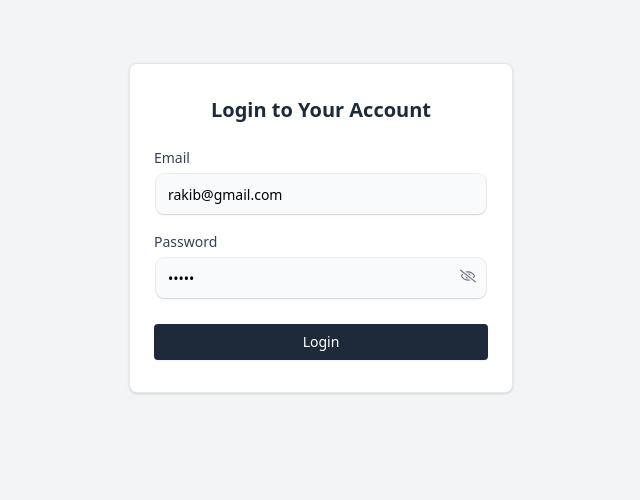
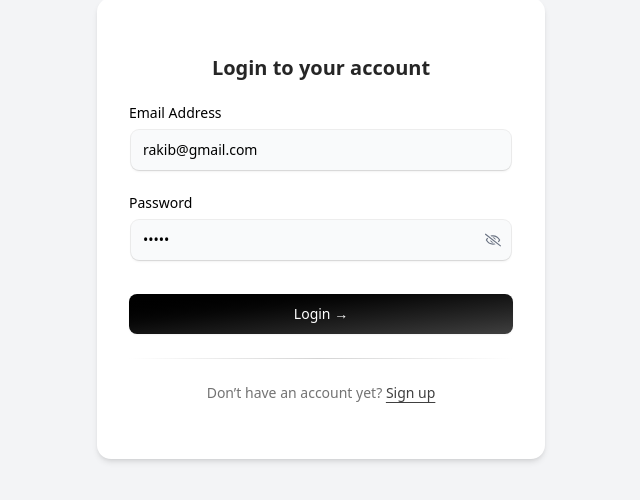
Before and after one commit to rakib8680/gadgets-management-client, a React (Vite) app: page /login in a window 1280 px wide. Shown: the part 172-672 px from the top of the page, without its empty margins (319-959 px from the left). Built offline with nearby package versions, Linux system fonts and the light colour scheme.

Commit message:
Refactor Login Page UI

```diff
--- a/src/pages/Login.tsx
+++ b/src/pages/Login.tsx
@@ -1,18 +1,20 @@
-import { Button } from "@/components/ui/button";
 import { Input } from "@/components/ui/input";
 import { Label } from "@/components/ui/label";
+import { Button } from "@/components/ui/button";
 import { useLoginMutation } from "@/redux/features/auth/authApi";
 import { setUser } from "@/redux/features/auth/authSlice";
 import { useAppDispatch } from "@/redux/hooks";
 import { TLoginInput } from "@/types/auth";
 import verifyToken from "@/utils/verifyToken";
+import { useForm, SubmitHandler } from "react-hook-form";
 import { useState } from "react";
-import { useForm, SubmitHandler } from "react-hook-form";
+import { toast } from "sonner";
 import { FaRegEye, FaRegEyeSlash } from "react-icons/fa";
-import { toast } from "sonner";
+import { cn } from "@/lib/utils";
 
-const Login = () => {
+export default function Login() {
   const [showPassword, setShowPassword] = useState(false);
+
   const { register, handleSubmit, reset } = useForm<TLoginInput>({
     defaultValues: {
       email: "rakib@gmail.com",
@@ -20,60 +22,53 @@ const Login = () => {
     },
   });
 
-  const [login, { error }] = useLoginMutation();
+  const [login] = useLoginMutation();
   const dispatch = useAppDispatch();
 
-  // console.log(data,error);
-
-  const onSubmit: SubmitHandler<TLoginInput> = async (
-    loginInfo: TLoginInput
-  ) => {
-    const toastId = toast.loading("Loading...");
+  const onSubmit: SubmitHandler<TLoginInput> = async (loginInfo) => {
+    const toastId = toast.loading("Logging in...");
 
     try {
       const res = await login(loginInfo).unwrap();
       const user = verifyToken(res.data.token);
       dispatch(setUser({ user, token: res.data.token }));
+
       if (res.success) {
-        toast.success("Login successful", { id: toastId, duration: 2000 });
+        console.log(res.success);
+        toast.success("Login successful", { id: toastId });
         reset();
       }
     } catch (error) {
-      toast.error("Invalid Email or Password", { id: toastId, duration: 2000 });
+      toast.error("Invalid Email or Password", { id: toastId });
     }
   };
 
   return (
-    <div className="flex items-center justify-center min-h-screen bg-gray-100">
-      <form onSubmit={handleSubmit(onSubmit)} className="w-full max-w-sm">
-        <div className="bg-white border border-gray-200 rounded-md shadow-sm px-6 py-8 space-y-6">
-          <h1 className="text-xl font-semibold text-gray-800 text-center">
-            Login to Your Account
-          </h1>
+    <div className="flex items-center justify-center min-h-screen bg-gray-100 dark:bg-black">
+      <div className="w-full max-w-md bg-white px-8 py-14 rounded-xl shadow-md dark:bg-zinc-900">
+        <form onSubmit={handleSubmit(onSubmit)} className="space-y-6">
+          <h2 className="text-xl font-bold text-center text-neutral-800 dark:text-neutral-200">
+            Login to your account
+          </h2>
 
-          <div className="space-y-4">
-            <div className="flex flex-col">
-              <Label htmlFor="email" className="mb-1 text-sm text-gray-700">
-                Email
-              </Label>
+          {/* Email */}
+          <LabelInputContainer>
+            <Label htmlFor="email">Email Address</Label>
             <Input
               id="email"
               type="email"
               placeholder="you@example.com"
-                className="border-gray-3"
               {...register("email", { required: true })}
             />
-            </div>
+          </LabelInputContainer>
 
-            <div className="flex flex-col relative">
-              <Label htmlFor="password" className="mb-1 text-sm text-gray-700">
-                Password
-              </Label>
+          {/* Password */}
+          <LabelInputContainer className="relative">
+            <Label htmlFor="password">Password</Label>
             <Input
               id="password"
               type={showPassword ? "text" : "password"}
               placeholder="••••••••"
-                className="border-gray-3"
               {...register("password", { required: true })}
             />
             <div
@@ -82,19 +77,52 @@ const Login = () => {
             >
               {showPassword ? <FaRegEye /> : <FaRegEyeSlash />}
             </div>
-            </div>
-          </div>
+          </LabelInputContainer>
 
+          {/* Submit Button */}
           <Button
             type="submit"
-            className="w-full bg-gray-800 text-white hover:bg-gray-700 transition font-medium py-2 rounded"
+            className=" cursor-pointer relative w-full h-10 rounded-md bg-gradient-to-br from-black to-neutral-700 text-white font-medium hover:opacity-90 transition"
           >
-            Login
+            Login &rarr;
+            <BottomGradient />
           </Button>
+          {/* Divider */}
+          <div className="h-px w-full bg-gradient-to-r from-transparent via-neutral-300 to-transparent dark:via-neutral-700" />
+
+          {/* Sign up */}
+          <div className="text-center text-sm text-neutral-500 dark:text-neutral-400">
+            Don’t have an account yet?{" "}
+            <a
+              href="/signup"
+              className="font-medium underline underline-offset-4 text-neutral-700 hover:text-black dark:text-neutral-200 dark:hover:text-white"
+            >
+              Sign up
+            </a>
           </div>
         </form>
       </div>
+    </div>
+  );
+}
+
+const BottomGradient = () => (
+  <>
+    <span className="absolute inset-x-0 -bottom-px h-px bg-gradient-to-r from-transparent via-cyan-500 to-transparent opacity-0 transition duration-500 group-hover/btn:opacity-100" />
+    <span className="absolute inset-x-10 -bottom-px mx-auto h-px w-1/2 bg-gradient-to-r from-transparent via-indigo-500 to-transparent opacity-0 blur-sm transition duration-500 group-hover/btn:opacity-100" />
+  </>
+);
+
+const LabelInputContainer = ({
+  children,
+  className,
+}: {
+  children: React.ReactNode;
+  className?: string;
+}) => {
+  return (
+    <div className={cn("flex w-full flex-col space-y-2", className)}>
+      {children}
+    </div>
   );
 };
-
-export default Login;
--- a/src/pages/LoginV2.tsx
+++ /dev/null
@@ -1,90 +0,0 @@
-"use client";
-import React from "react";
-import { Label } from "../components/ui/label";
-import { Input } from "../components/ui/input";
-import { cn } from "@/lib/utils";
-
-export default function LoginV2() {
-  const handleSubmit = (e: React.FormEvent<HTMLFormElement>) => {
-    e.preventDefault();
-    console.log("Form submitted");
-  };
-  return (
-    <div className="shadow-input mx-auto w-full max-w-md rounded-none bg-white p-4 md:rounded-2xl md:p-8 dark:bg-black">
-      <h2 className="text-xl font-bold text-neutral-800 dark:text-neutral-200">
-        Login to Your Account
-      </h2>
-
-      <form className="mt-8" onSubmit={handleSubmit}>
-        <div className="mb-4 flex flex-col space-y-2 md:flex-row md:space-y-0 md:space-x-2">
-          <LabelInputContainer>
-            <Label htmlFor="firstname">First name</Label>
-            <Input id="firstname" placeholder="Tyler" type="text" />
-          </LabelInputContainer>
-          <LabelInputContainer>
-            <Label htmlFor="lastname">Last name</Label>
-            <Input id="lastname" placeholder="Durden" type="text" />
-          </LabelInputContainer>
-        </div>
-        <LabelInputContainer className="mb-4">
-          <Label htmlFor="email">Email Address</Label>
-          <Input id="email" placeholder="projectmayhem@fc.com" type="email" />
-        </LabelInputContainer>
-        <LabelInputContainer className="mb-4">
-          <Label htmlFor="password">Password</Label>
-          <Input id="password" placeholder="••••••••" type="password" />
-        </LabelInputContainer>
-        <LabelInputContainer className="mb-8">
-          <Label htmlFor="twitterpassword">Your twitter password</Label>
-          <Input
-            id="twitterpassword"
-            placeholder="••••••••"
-            type="twitterpassword"
-          />
-        </LabelInputContainer>
-
-        <button
-          className="group/btn relative block h-10 w-full rounded-md bg-gradient-to-br from-black to-neutral-600 font-medium text-white shadow-[0px_1px_0px_0px_#ffffff40_inset,0px_-1px_0px_0px_#ffffff40_inset] dark:bg-zinc-800 dark:from-zinc-900 dark:to-zinc-900 dark:shadow-[0px_1px_0px_0px_#27272a_inset,0px_-1px_0px_0px_#27272a_inset]"
-          type="submit"
-        >
-          Sign up &rarr;
-          <BottomGradient />
-        </button>
-
-        <div className="my-8 h-[1px] w-full bg-gradient-to-r from-transparent via-neutral-300 to-transparent dark:via-neutral-700" />
-        <div className="text-center text-sm text-neutral-500 dark:text-neutral-400">
-          Don’t have an account yet?{" "}
-          <a
-            href="/signup"
-            className="font-medium text-neutral-700 underline underline-offset-4 transition-colors hover:text-black dark:text-neutral-200 dark:hover:text-white"
-          >
-            Sign up
-          </a>
-        </div>
-      </form>
-    </div>
-  );
-}
-
-const BottomGradient = () => {
-  return (
-    <>
-      <span className="absolute inset-x-0 -bottom-px block h-px w-full bg-gradient-to-r from-transparent via-cyan-500 to-transparent opacity-0 transition duration-500 group-hover/btn:opacity-100" />
-      <span className="absolute inset-x-10 -bottom-px mx-auto block h-px w-1/2 bg-gradient-to-r from-transparent via-indigo-500 to-transparent opacity-0 blur-sm transition duration-500 group-hover/btn:opacity-100" />
-    </>
-  );
-};
-
-const LabelInputContainer = ({
-  children,
-  className,
-}: {
-  children: React.ReactNode;
-  className?: string;
-}) => {
-  return (
-    <div className={cn("flex w-full flex-col space-y-2", className)}>
-      {children}
-    </div>
-  );
-};
```
Also changed, not shown: src/routes/route.tsx (+1 -6 lines). Lines whose indentation alone changed are shown as unchanged.
